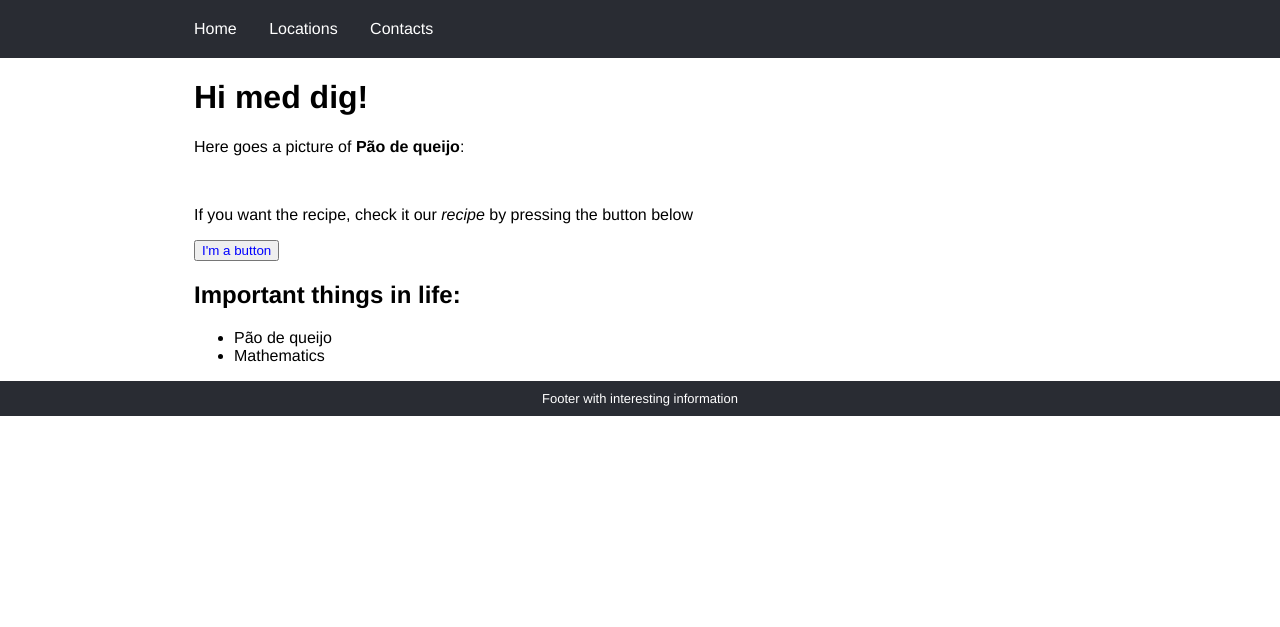
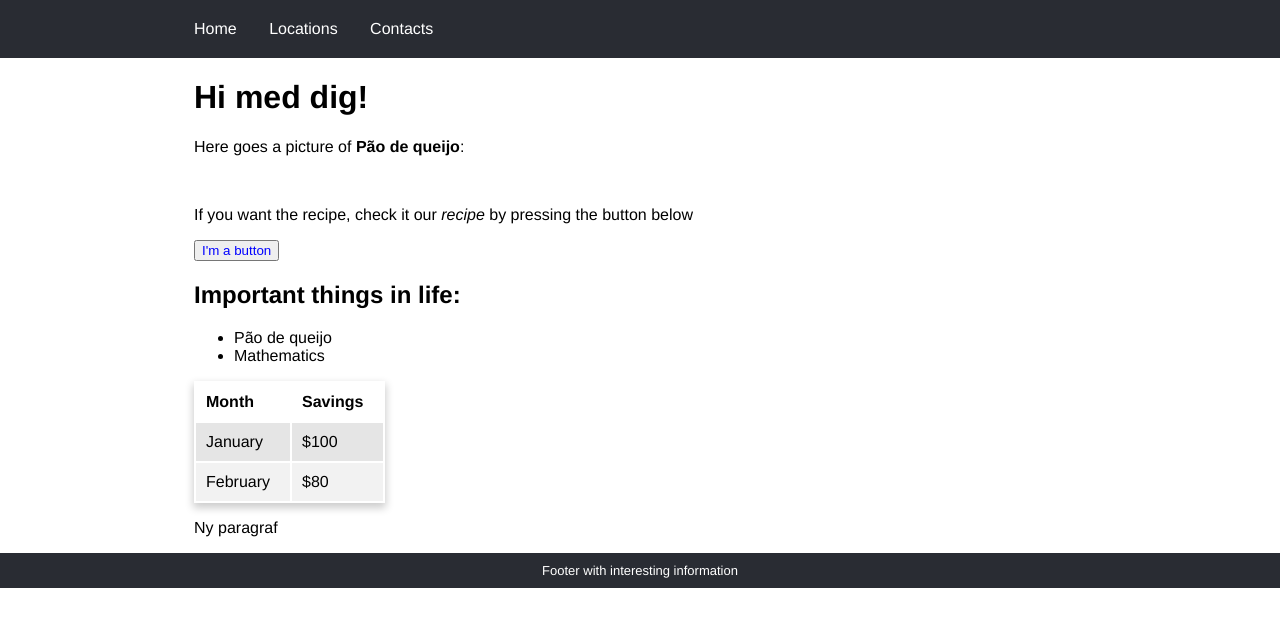
Before and after one commit to tobirasmu/tobirasmu.github.io, a Jekyll site: the page index_test.html, which Jekyll copies as it is, in a window 1280 px wide. Shown: the top 627 px of the page. Built offline with Jekyll 4.4.1, drawn with Linux system fonts in a browser that asks for light colours.

Commit message:
Trying borders in the table

```diff
--- a/assets/css/main.css
+++ b/assets/css/main.css
@@ -12,8 +12,22 @@
   margin: 0;
   padding: 0;
 }
-table, th, td {
-  border: 1px solid;
+table {
+  box-shadow: 0 4px 8px 1px rgba(0, 0, 0, 0.2);
+}
+th, td {
+  text-align: left;
+  padding: 10px;
+  padding-right: 20px;
+}
+th {
+  background: white;
+}
+tr:nth-child(even) {
+  background-color: rgba(0, 0, 0, 0.1);
+}
+tr:nth-child(odd) {
+  background-color: rgba(0, 0, 0, 0.05);
 }
 /* Here are the style choices for the top menu */
 ul.top_menu {
--- a/index_test.html
+++ b/index_test.html
@@ -30,6 +30,22 @@
           <li>Pão de queijo</li>
           <li>Mathematics</li>
         </ul>
+        <table>
+          <tr>
+            <th>Month</th>
+            <th>Savings</th>
+          </tr>
+          <tr>
+            <td>January</td>
+            <td>$100</td>
+          </tr>
+          <tr>
+            <td>February</td>
+            <td>$80</td>
+          </tr>
+        </table>
+        <p>Ny paragraf</p>
+
     </div>
   </div>
 </body>
```
